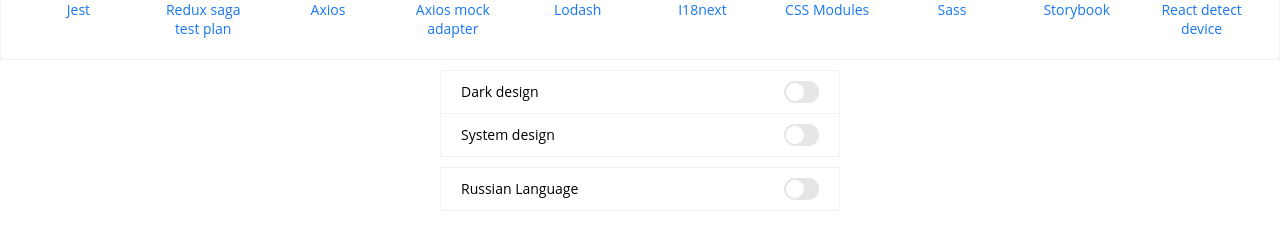
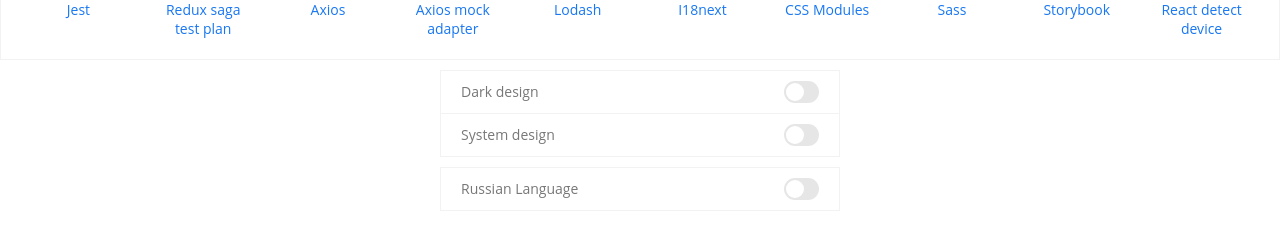
Before and after one commit to 7ime/react-ts-template, a React app: page / in a window 1280 px wide. Shown: the part 369-608 px from the top of the page. Built offline with nearby package versions, Linux system fonts and the light colour scheme; what axios-mock-adapter would draw is missing.

Commit message:
change color for settings

```diff
--- a/src/components/common/settings/index.module.scss
+++ b/src/components/common/settings/index.module.scss
@@ -3,6 +3,11 @@
 
 .settings {
     width: 40rem;
+    color: #777;
+
+    &.theme-dark {
+        color: $text_color_dark;
+    }
 
     .segment {
         padding: 1rem 2rem;
```
